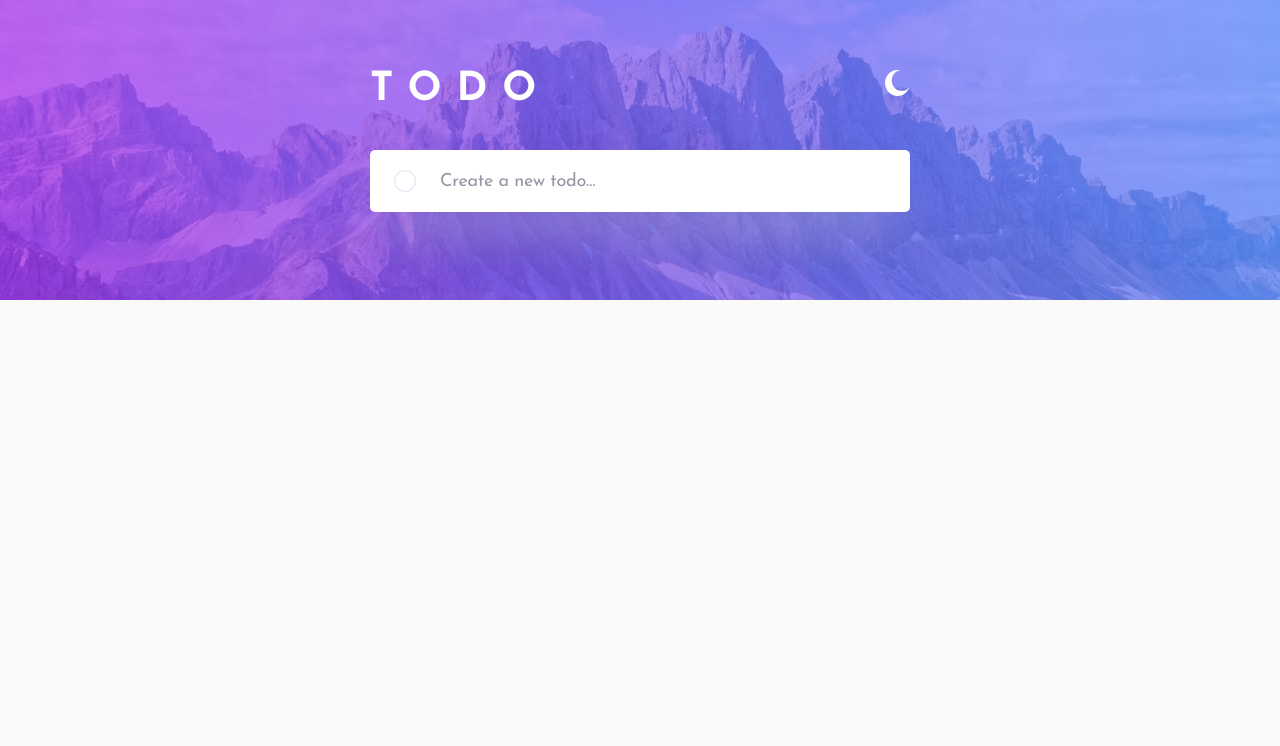
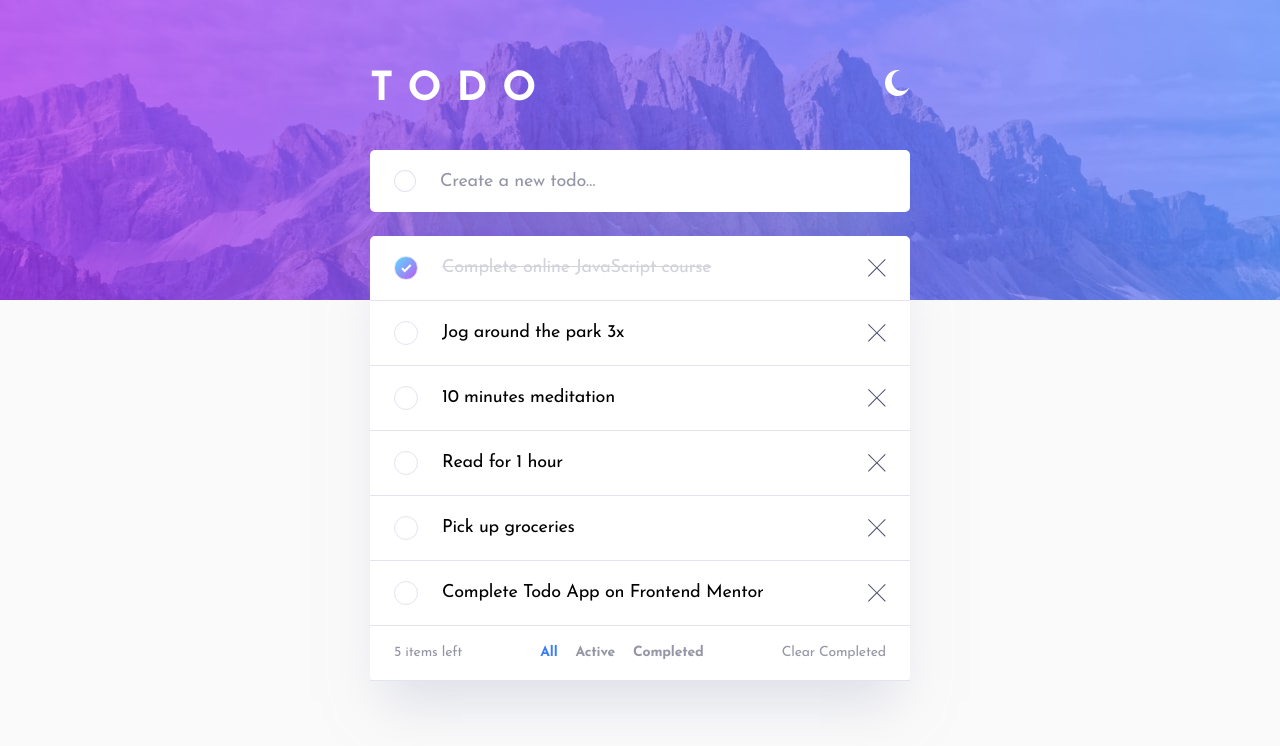
Before and after one commit to joaovitorcavalcante/todo-app, a React (Vite) app: page / in a window 1280 px wide. Shown: the top 746 px of the page. Built offline with nearby package versions, Linux system fonts and the light colour scheme.

Commit message:
adding mock tasks

```diff
--- a/src/pages/Home/index.tsx
+++ b/src/pages/Home/index.tsx
@@ -10,8 +10,41 @@ type Task = {
   isCompleted: boolean;
 };
 
+const tasksMock = [
+  {
+    id: '1-fake',
+    name: 'Complete online JavaScript course',
+    isCompleted: true,
+  },
+  {
+    id: '2-fake',
+    name: 'Jog around the park 3x',
+    isCompleted: false,
+  },
+  {
+    id: '3-fake',
+    name: '10 minutes meditation',
+    isCompleted: false,
+  },
+  {
+    id: '4-fake',
+    name: 'Read for 1 hour',
+    isCompleted: false,
+  },
+  {
+    id: '5-fake',
+    name: 'Pick up groceries',
+    isCompleted: false,
+  },
+  {
+    id: '6-fake',
+    name: 'Complete Todo App on Frontend Mentor',
+    isCompleted: false,
+  },
+];
+
 export function Home() {
-  const [tasks, setTasks] = useState<Task[]>([]);
+  const [tasks, setTasks] = useState<Task[]>(tasksMock);
 
   function addNewTask(task: Task) {
     setTasks([...tasks, task]);
```
